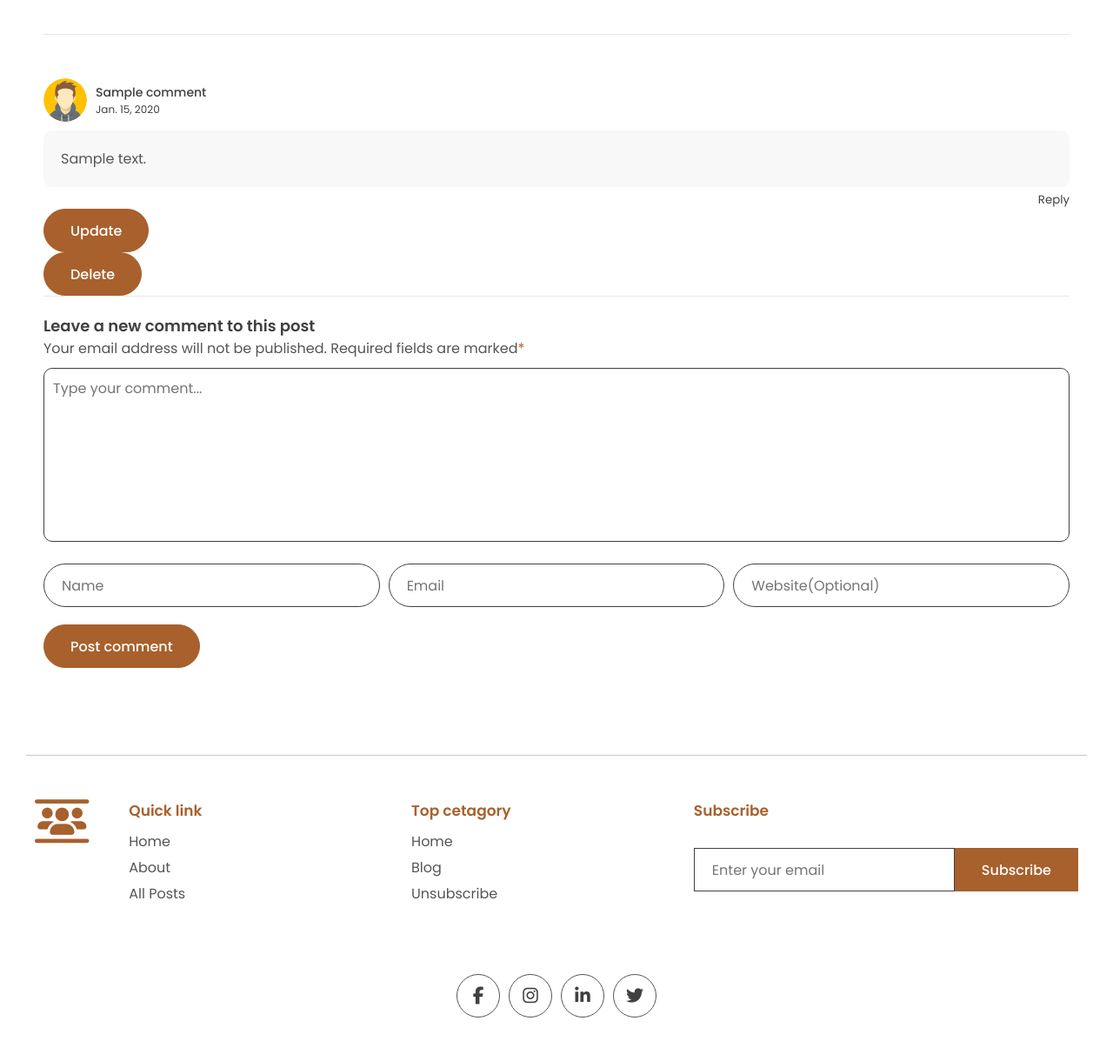
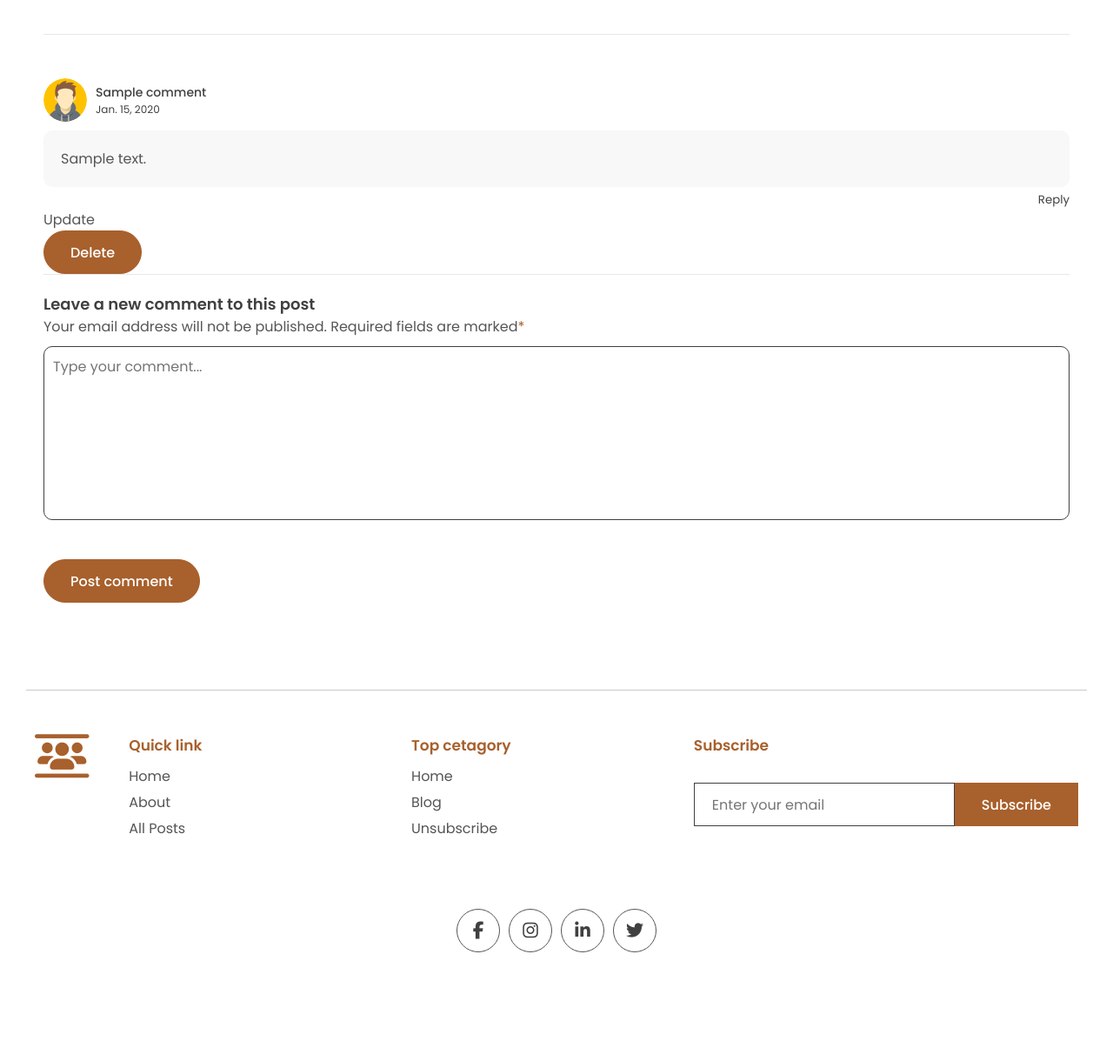
Before and after one commit to Al3xandruF/explorers_project-4_fullstack, a Django app: a page that uses blogapp/templates/app/post.html in a window 1280 px wide. Shown: the part 1529-2749 px from the top of the page at 87% size. After the commit the page ends 2624 px from the top, so only its background shows below. Run offline with Django 4.2, Linux system fonts and the light colour scheme; a user stored in the database is signed in; tables that the repository leaves empty hold one stand-in row (values such as "Sample post"); grey boxes marked "Sample" are stand-in pictures; some libraries are stand-ins or nearby versions.

Commit message:
Update views/update and post.html for update functionality

```diff
--- a/blogapp/templates/app/post.html
+++ b/blogapp/templates/app/post.html
@@ -1,8 +1,5 @@
-{% extends 'base.html' %}
-{% block title %}explorers | for the curious minds{% endblock title %}
-{% load static %}
-
-{% block content%}
+{% extends 'base.html' %} {% block title %}explorers | for the curious minds
+{% endblock title %} {% load static %} {% block content%}
 <body>
   <div class="container">
     <div class="layout">
@@ -57,7 +54,9 @@
                 <p>{{post.content|safe}}</p>
                 <div class="blog-tags">
                   {% for tag in post.tags.all %}
-                  <a href="{% url 'tag_page' tag.slug %}" class="tag">{{tag.name}}</a>
+                  <a href="{% url 'tag_page' tag.slug %}" class="tag"
+                    >{{tag.name}}</a
+                  >
                   {% endfor %}
                 </div>
                 <div class="social-share">
@@ -102,9 +101,7 @@
                   <div class="comment-sec-main">
                     <div class="comment-sec">
                       <div class="comment">
-                        <p>
-                          {{comment.content}}
-                        </p>
+                        <p>{{comment.content}}</p>
                       </div>
                       {% if user.is_authenticated %}
                       <div class="reply">
@@ -117,14 +114,18 @@
                           fields are marked<span>*</span>
                         </p>
                         <form method="POST">
-                          {% csrf_token %}
-                          {{form.content}}
+                          {% csrf_token %} {{form.content}}
                           <div class="grid-3">
-                            <input type="hidden" name="post_id" value="{{post.id}}">
-                            <input type="hidden" name="parent" value="{{comment.id}}">
-                            {{form.name}}
-                            {{form.email}}
-                            {{form.website}}
+                            <input
+                              type="hidden"
+                              name="post_id"
+                              value="{{post.id}}"
+                            />
+                            <input
+                              type="hidden"
+                              name="parent"
+                              value="{{comment.id}}"
+                            />
                           </div>
                           <button class="btn btn-primary rounded">
                             Post Reply
@@ -146,21 +147,24 @@
                         </div>
                       </div>
                       <div class="comment">
-                        <p>
-                          {{reply.content}}
-                        </p>
+                        <p>{{reply.content}}</p>
                       </div>
                     </div>
                     {% endfor %}
                   </div>
                 </div>
-                <form action="{% url 'update_comment' comment.pk %}" method="POST">
+                <div>
+                  <a href="{% url 'update_comment' comment.id %}">Update</a>
+                <form
+                  action="{% url 'delete_comment' comment.pk %}"
+                  method="POST"
+                >
                   {% csrf_token %}
-                  <input class="btn btn-primary rounded" type="submit" value="Update">
-                </form>
-                <form action="{% url 'delete_comment' comment.pk %}" method="POST">
-                  {% csrf_token %}
-                  <input class="btn btn-primary rounded" type="submit" value="Delete">
+                  <input
+                    class="btn btn-primary rounded"
+                    type="submit"
+                    value="Delete"
+                  />
                 </form>
                 <!-- user comment end -->
                 {% endfor %}
@@ -174,13 +178,9 @@
                 marked<span>*</span>
               </p>
               <form method="POST">
-                {% csrf_token %}
-                {{form.content}}
+                {% csrf_token %} {{form.content}}
                 <div class="grid-3">
-                  <input type="hidden" name="post_id" value="{{post.id}}">
-                  {{form.name}}
-                  {{form.email}}
-                  {{form.website}}
+                  <input type="hidden" name="post_id" value="{{post.id}}" />
                 </div>
                 <button class="btn btn-primary rounded">Post comment</button>
               </form>
@@ -192,7 +192,6 @@
       <!-- left layout end -->
     </div>
   </div>
-
 </body>
 
 {% endblock content%}
--- a/blogapp/urls.py
+++ b/blogapp/urls.py
@@ -9,6 +9,6 @@ urlpatterns = [
     path('search/', views.search_posts, name='search'),
     path('about/', views.about, name='about'),
     path('accounts/register/', views.register_user, name='register'),
-    path('update_comment/<int:pk>', views.update_comment, name='update_comment'),
+    path('update_comment/<int:pk>/', views.update_comment, name='update_comment'),
     path('delete_comment/<int:pk>', views.delete_comment, name='delete_comment'),
 ]
--- a/blogapp/views.py
+++ b/blogapp/views.py
@@ -59,11 +59,17 @@ def post_page(request, slug):
                     return HttpResponseRedirect(reverse('post_page', kwargs={'slug': slug}))
             else:
                 comment = comment_form.save(commit=False)
+                comment.author = request.user
                 postid = request.POST.get('post_id')
                 post = Post.objects.get(id=postid)
                 comment.post = post
                 comment.save()
                 return HttpResponseRedirect(reverse('post_page', kwargs={'slug': slug}))
+
+
+# comment = comment_form.save(commit=False)
+# comment.author = request.user
+# comment.save()
 
     if post.view_count is None:
         post.view_count = 1
@@ -82,6 +88,10 @@ def update_comment(request, pk):
             form.save()
     return render(request, 'app/update.html', {'form': form})
 
+
+#comment = comment_form.save(commit=False)
+#comment.author = request.user
+#comment.save()
 
 def delete_comment(request, pk):
     if request.user.is_authenticated:
--- a/static/js/script.js
+++ b/static/js/script.js
@@ -1,3 +1,11 @@
+let header = document.querySelector("header");
+let main = document.querySelector("main");
+main.style.paddingTop = header.offsetHeight + "px";
+let link = document.querySelector(".links");
+
+function menu() {
+  link.classList.toggle("active");
+}
 
 function toggleDiv(a) {
   a = a.parentNode.parentNode.parentNode
```
Also changed, not shown: blogapp/templates/app/update.html (+16 -11 lines).
